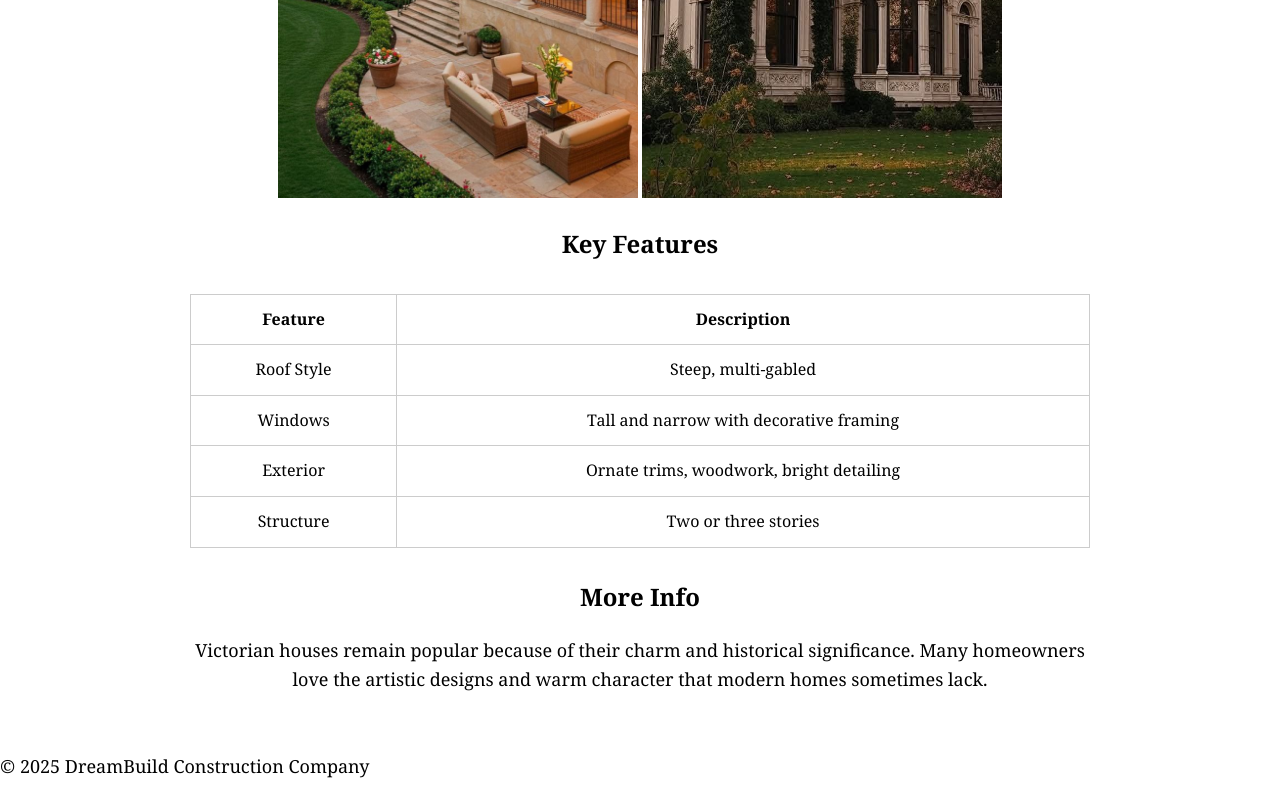
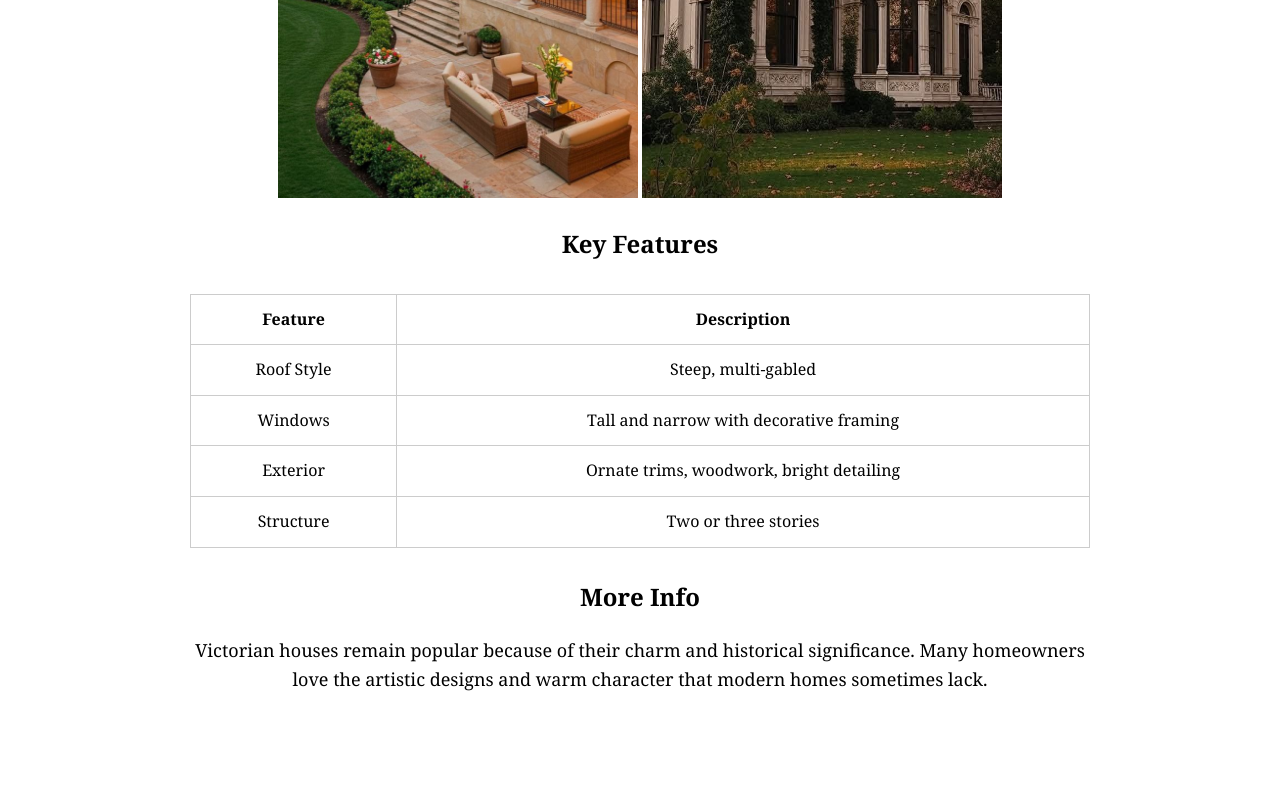
Before and after one commit to frhnluv/INDIVIDUAL-CAPSTON-Project-1-A-STATIC-WEBSITE, a plain HTML site: page victorian.html in a window 1280 px wide. Shown: the part 706-1506 px from the top of the page. After the commit the page ends 1440 px from the top, so only its background shows below. Drawn offline with Linux system fonts and the light colour scheme.

Commit message:
Fix HTML structure and formatting issues

```diff
--- a/victorian.html
+++ b/victorian.html
@@ -54,9 +54,6 @@
 
 </section>
 
-<footer>
-  <p>&copy; 2025 DreamBuild Construction Company</p>
-</footer>
+</body>
 
-</body>
 </html>
```
